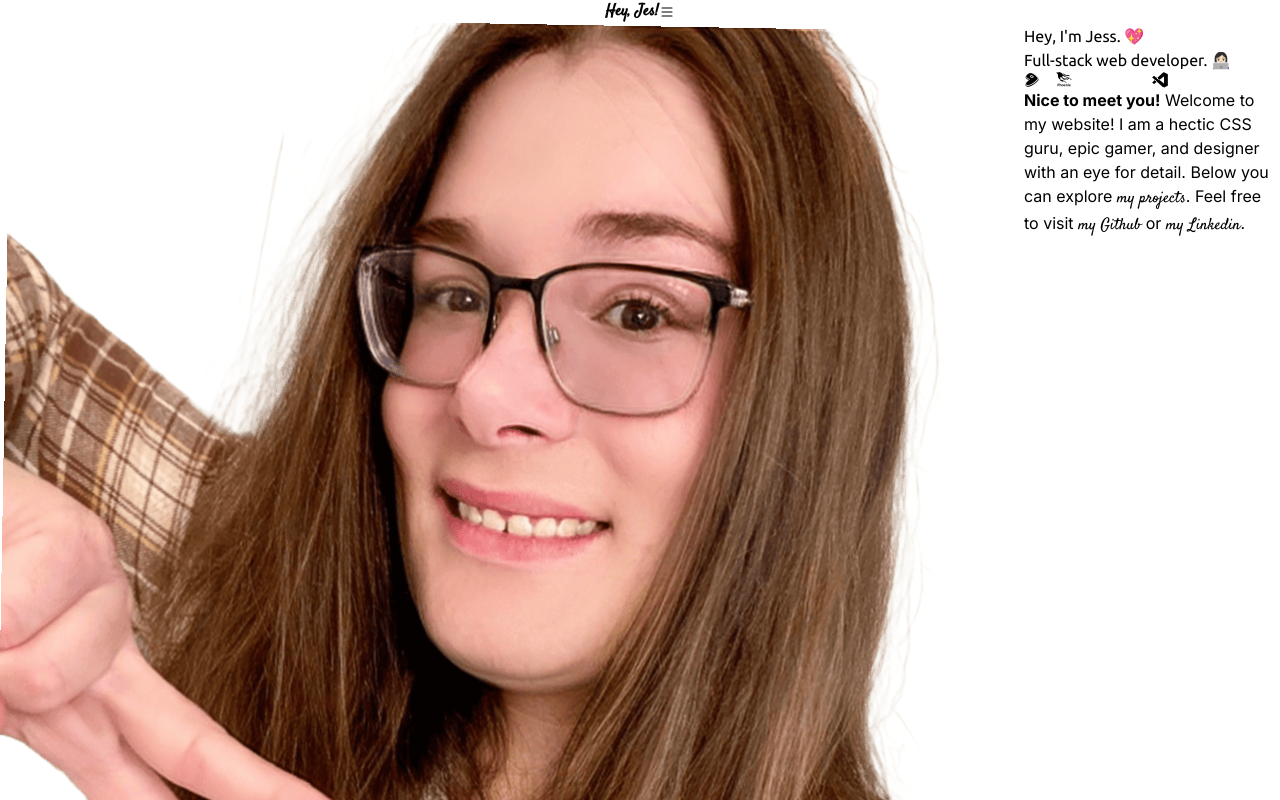
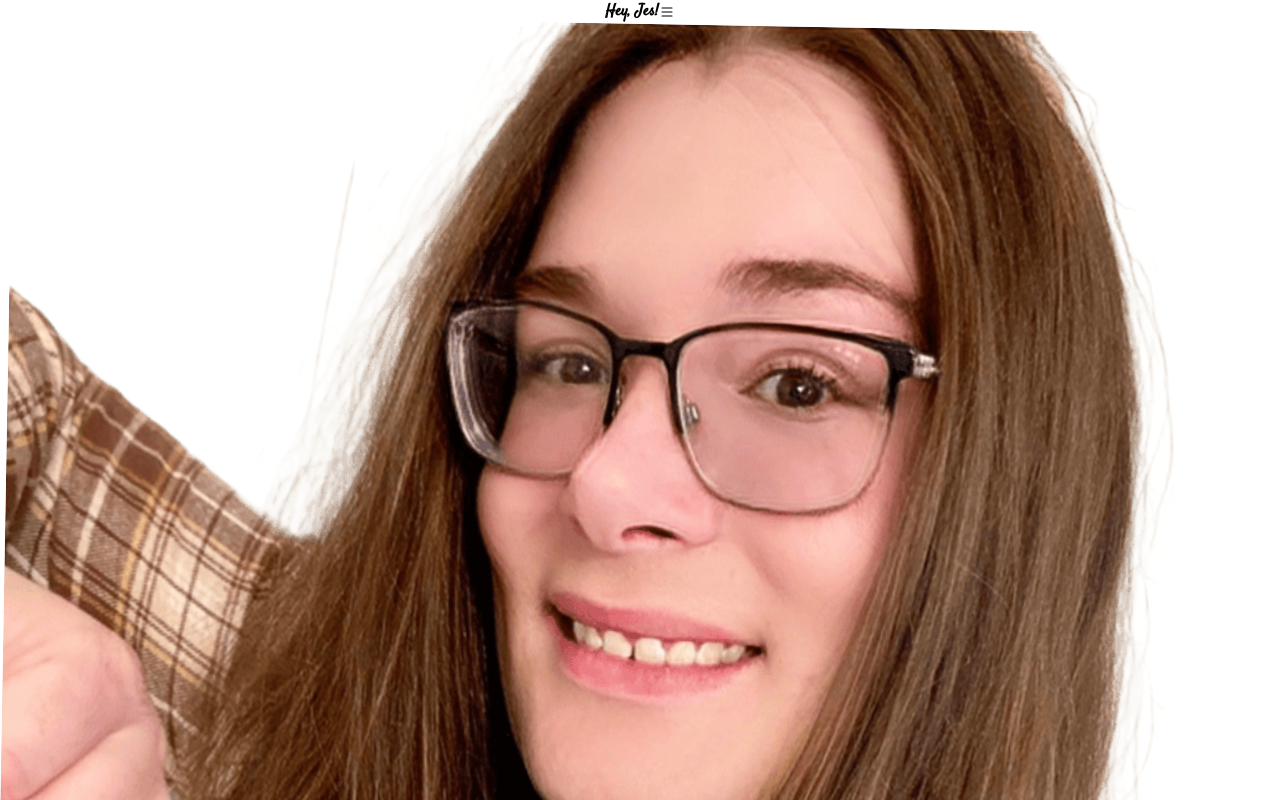
Before and after one commit to JoshuaSand0val/joshuasand0val.github.io, a React (Vite) app: page / in a window 1280 px wide. Shown: the top 800 px of the page. Built offline with nearby package versions, Linux system fonts and the light colour scheme.

Commit message:
Adjusted profile image CSS.

```diff
--- a/src/pages/Homepage.module.css
+++ b/src/pages/Homepage.module.css
@@ -9,8 +9,8 @@
 	position: relative;
 	display: block;
 	width:
-		var(--is-3xs, 100%)
-		var(--is-2xs-3xl, min(35cqi, var(--x-small-container)));
+		var(--is-watch, min(100%, var(--3x-small-container)))
+		var(--is-phone-desktop, min(35%, var(--x-small-container)));
 	background-color: var(--body-color);
 	background-color: oklch(from var(--body-color) l c h / var(--low-opacity));
 	border-radius: var(--small-size);
@@ -20,7 +20,7 @@
 	margin-inline-end: min(var(--margin-size), var(--x-large-size));
 	object-fit: cover;
 	overflow: hidden;
-	float: left;
+	float: var(--is-watch, none) var(--is-phone-desktop, left);
 	transform: rotate(1deg);
 }
 
@@ -37,9 +37,7 @@
 	color: var(--secondary-1);
 	text-shadow: 0 1px 3px var(--secondary-9);
 	line-height: var(--line-tall);
-	font-size:
-		var(--is-3xs-2xs, var(--x-small-font))
-		var(--is-xs-3xl, var(--medium-font));
+	font-size: var(--medium-font);
 	font-weight: var(--regular-font);
 	font-style: italic;
 }
```
Also changed, not shown: 1 other file (tests, documents, lock files or other folders).
